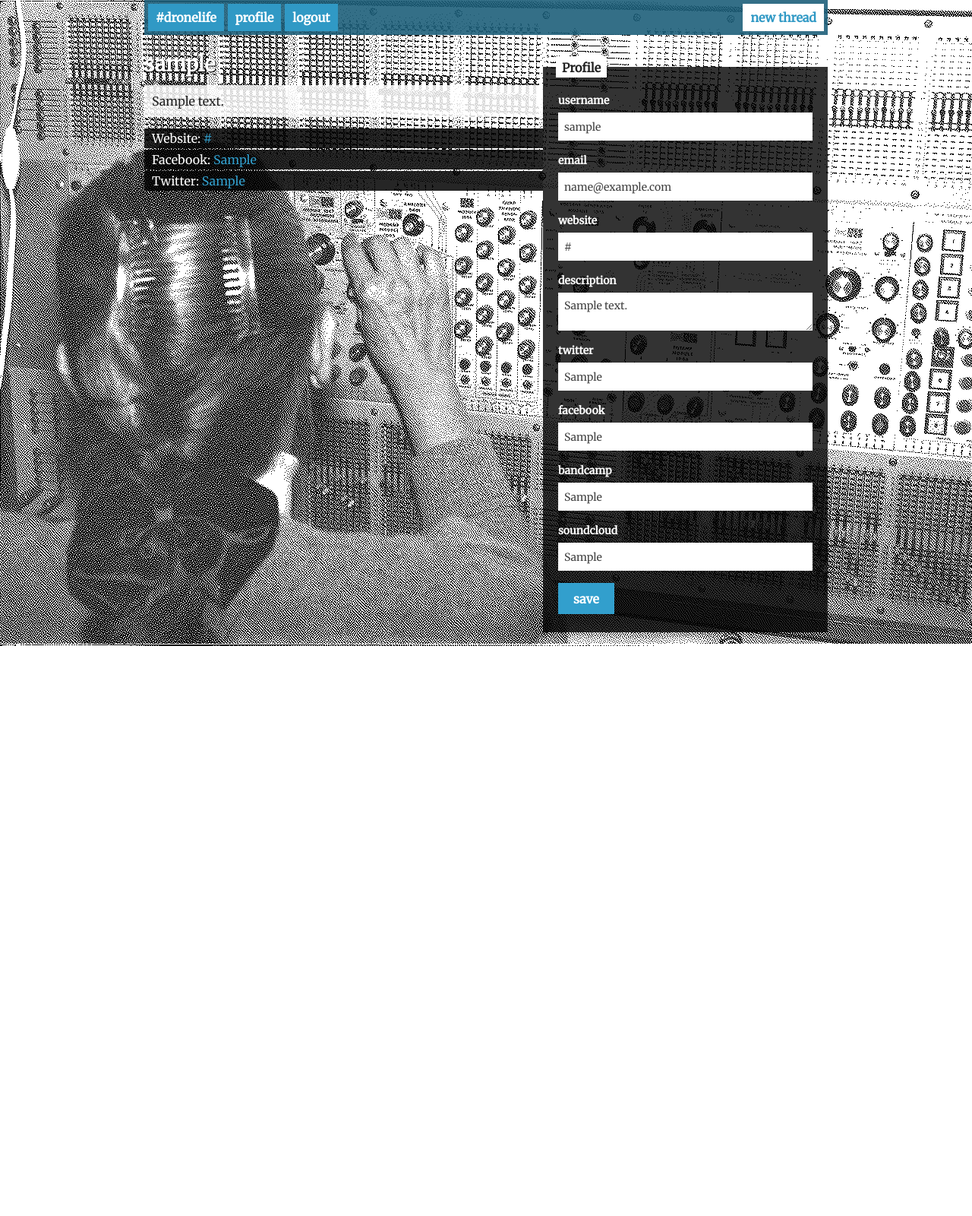
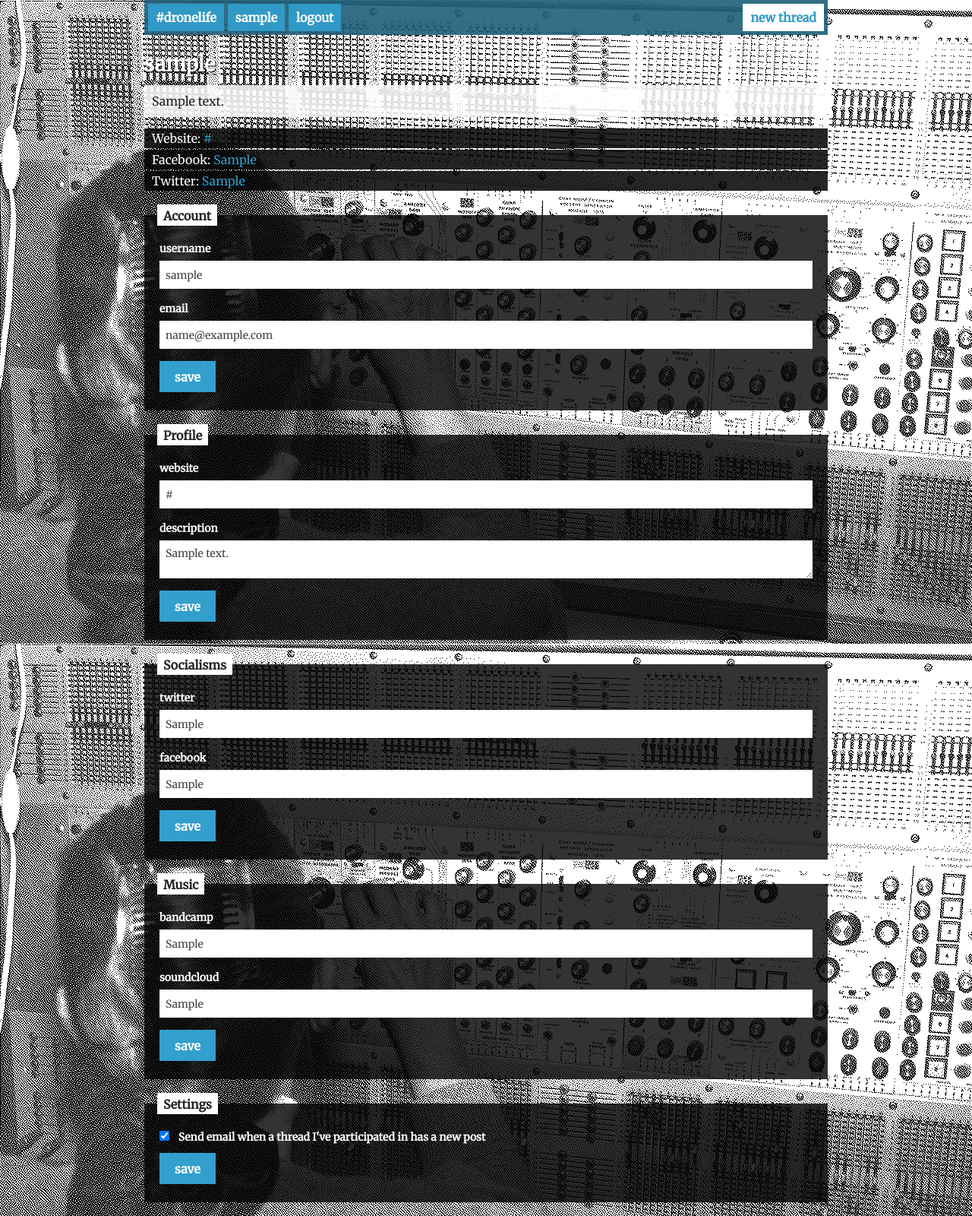
Before and after one commit to hecanjog/dronelife.org, a Flask app: a page that uses dronelife/templates/layout.html in a window 1280 px wide. Shown: the whole page at 76% size. Before the commit the page ends 850 px from the top, so only its background shows below. Run offline with Flask 2, Linux system fonts and the light colour scheme; a user stored in the database is signed in; tables that the repository leaves empty hold one stand-in row (values such as "Sample post"); parts of the project's set-up code (start-up, migrations or seed data) failed here and were passed over; some libraries are stand-ins or nearby versions.

Commit message:
show participated thread notification checkbox in profile

```diff
--- a/dronelife/forms.py
+++ b/dronelife/forms.py
@@ -1,5 +1,5 @@
 from flask.ext.wtf import Form
-from wtforms import TextAreaField, TextField, PasswordField, HiddenField, SelectField
+from wtforms import TextAreaField, TextField, PasswordField, HiddenField, SelectField, BooleanField
 from wtforms.validators import InputRequired, Optional
 
 class LoginForm(Form):
@@ -33,6 +33,7 @@ class ProfileForm(Form):
     facebook = TextField('facebook', validators=[Optional()])
     bandcamp = TextField('bandcamp', validators=[Optional()])
     soundcloud = TextField('soundcloud', validators=[Optional()])
+    enable_participated_threads_notifications = BooleanField("Send email when a thread I've participated in has a new post", validators=[Optional()])
 
 class PasswordResetRequestForm(Form):
     email = TextField('email', validators=[InputRequired()])
--- a/dronelife/templates/layout.html
+++ b/dronelife/templates/layout.html
@@ -17,7 +17,7 @@
 <body style="background-image: url(/static/img/{{ session.bgimg }})">
 {% block header %}
 <nav>
-<a href="/">#dronelife</a>{% if current_user.is_authenticated() %}<a href="/profile">Profile</a><a href="/logout">Logout</a><a class="compose-thread" href="/threads/compose">New Thread</a>{% else %}<a href="/login">Login</a><a href="/register">Register</a>{% endif %}
+        <a href="/">#dronelife</a>{% if current_user.is_authenticated() %}<a href="/profile">{{ current_user.username }}</a><a href="/logout">Logout</a><a class="compose-thread" href="/threads/compose">New Thread</a>{% else %}<a href="/login">Login</a><a href="/register">Register</a>{% endif %}
 </nav>
 {% endblock %}
 
--- a/dronelife/templates/profile.html
+++ b/dronelife/templates/profile.html
@@ -1,6 +1,6 @@
 {% extends "layout.html" %}
 {% block body %}
-<article class="main-column profile">
+<article class="profile">
     <h3>{{ user.username }}</h3>
 
     {% if user.description != '' %}
@@ -23,7 +23,7 @@
 {% if current_user.is_authenticated() and current_user.username == user.username %}
 <form method="post" action="/profile">
 <fieldset>
-    <legend>Profile</legend>
+    <legend>Account</legend>
     {{ form.csrf_token }}
     {{ form.username.label }}
     {{ form.username(value=user.username) }}
@@ -31,6 +31,11 @@
     {{ form.email.label }}
     {{ form.email(value=user.email) }}
 
+    <button type="submit">save</button>
+</fieldset>
+
+<fieldset>
+    <legend>Profile</legend>
     {{ form.website.label }}
     {{ form.website(value=user.website) }}
 
@@ -38,12 +43,22 @@
     {% set f = form.description.process_data(user.description) %}
     {{ form.description() }}
 
+    <button type="submit">save</button>
+</fieldset>
+
+<fieldset>
+    <legend>Socialisms</legend>
     {{ form.twitter.label }}
     {{ form.twitter(value=user.twitter) }}
 
     {{ form.facebook.label }}
     {{ form.facebook(value=user.facebook) }}
 
+    <button type="submit">save</button>
+</fieldset>
+
+<fieldset>
+    <legend>Music</legend>
     {{ form.bandcamp.label }}
     {{ form.bandcamp(value=user.bandcamp) }}
 
@@ -52,6 +67,21 @@
 
     <button type="submit">save</button>
 </fieldset>
+
+<fieldset>
+    <legend>Settings</legend>
+
+    {% if user.enable_participated_threads_notifications %}
+        {{ form.enable_participated_threads_notifications(checked=true, value=1) }}
+    {% else %}
+        {{ form.enable_participated_threads_notifications(value=1) }}
+    {% endif %}
+
+    {{ form.enable_participated_threads_notifications.label }}
+
+    <br/>
+    <button type="submit">save</button>
+</fieldset>
 </form>
 {% endif %}
 
```
